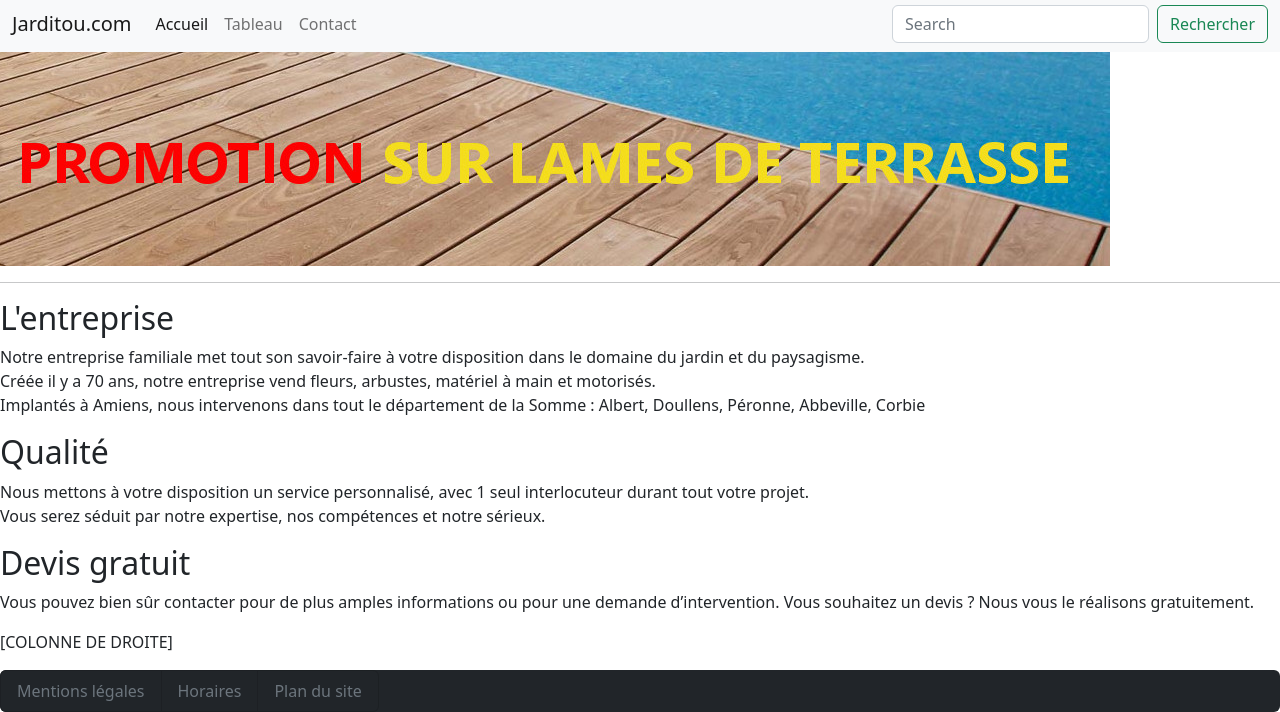
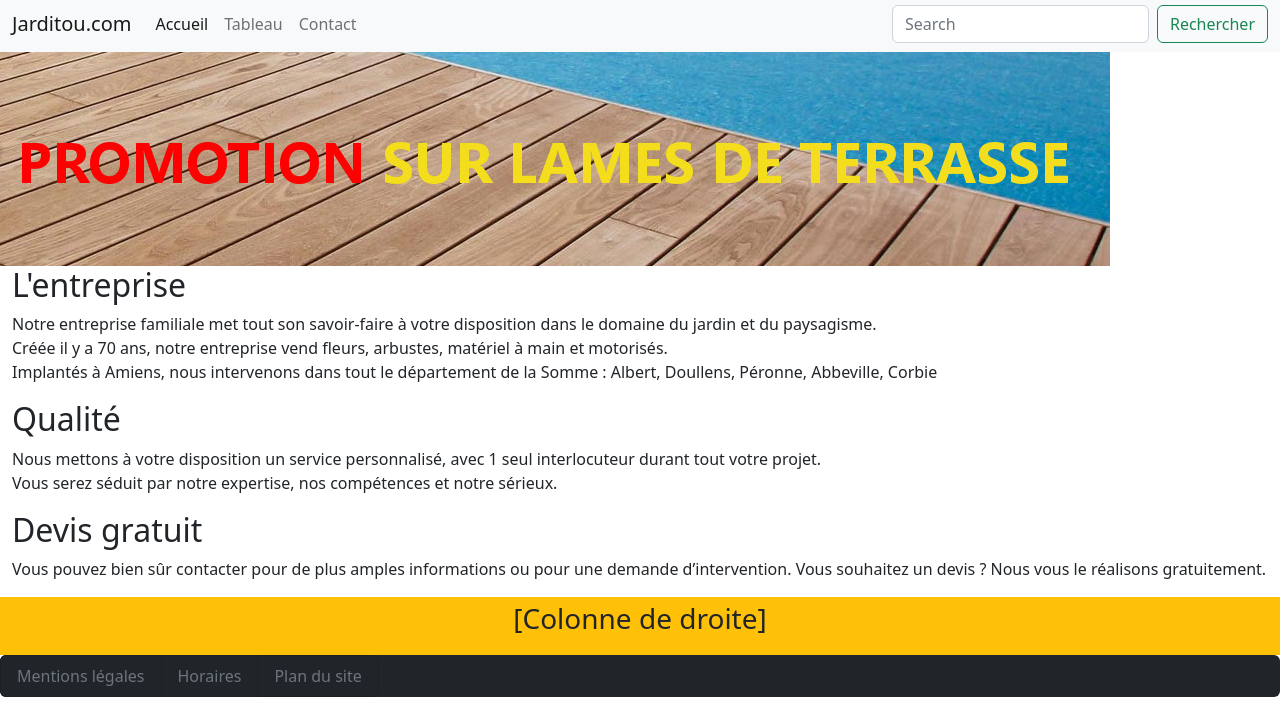
Before and after one commit to kelamJ/Bootstrap, a plain HTML site: page index.html in a window 1280 px wide. Shown: the part 100-812 px from the top of the page. Drawn offline with nearby package versions, Linux system fonts and the light colour scheme.

Commit message:
Fin mise en pratique bootstrap sur jarditou

```diff
--- a/index.html
+++ b/index.html
@@ -42,9 +42,10 @@
         </div>
       </nav>
 <img src="src/img/promotion.jpg" alt="imgPromotion">
-    <section class="sec">
+<div class="container-fluid">
+    <div class="row">
+    <div class="col-sm-6 col-xl-12">
         <article> <!--Début de la balise article-->
-            <hr>
             <h2>L'entreprise</h2>
                 <p>Notre entreprise familiale met tout son savoir-faire à votre disposition dans le domaine du jardin et du paysagisme. <br>
                 Créée il y a 70 ans, notre entreprise vend fleurs, arbustes, matériel à main et motorisés.<br>
@@ -57,11 +58,14 @@
                 <h2> Devis gratuit</h2>
                 <p>Vous pouvez bien sûr contacter pour de plus amples informations ou pour une demande d’intervention. Vous souhaitez un devis ? Nous vous le réalisons gratuitement.</p>
         </article> <!--Fin de la balise article-->
-        <aside class="colonne">
-            <p class="coco">[COLONNE DE DROITE]</p>
-        </aside>
-    </section>
 
+    </div>
+
+    <div class="col-sm-6 col-xl-12 bg-warning ">
+        <p class="text-center fs-3 ">[Colonne de droite]</p>
+    </div>
+</div>
+</div>
     <footer>
         <div class="">
             <ul class="list-group list-group-horizontal bg-dark">
```
